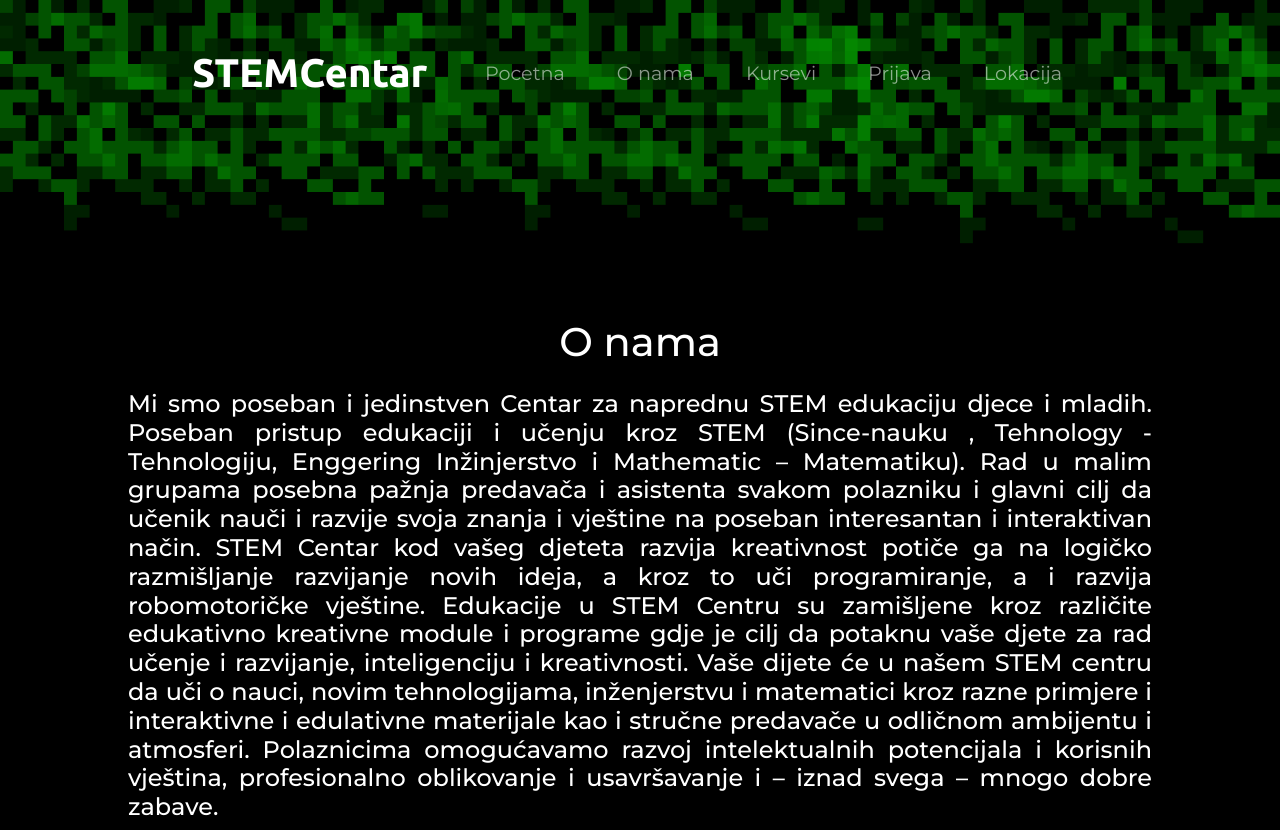
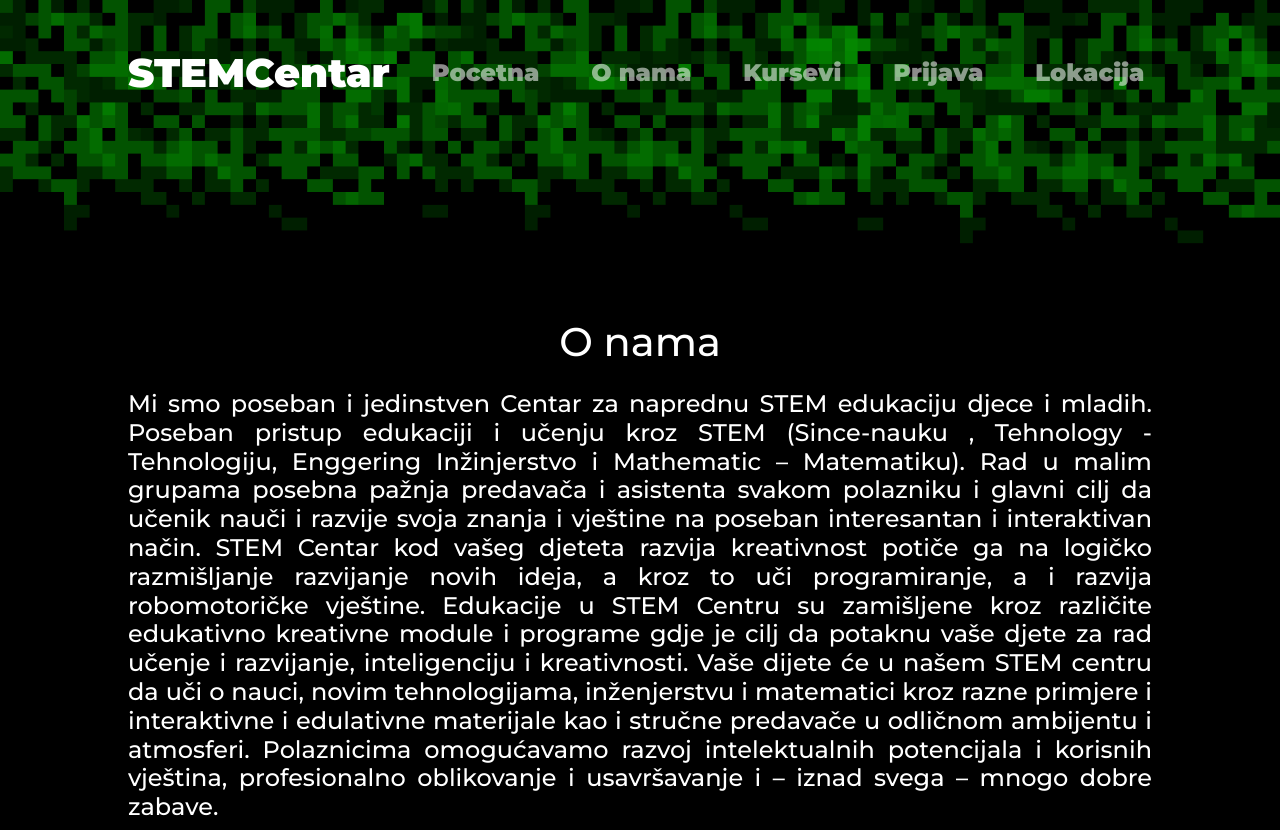
Before and after one commit to mujketa/STEMCentar, a plain HTML site: page aboutUs.html in a window 1280 px wide. Drawn offline with nearby package versions, Linux system fonts and the light colour scheme.

Commit message:
Fixed navbar

```diff
--- a/aboutUs.css
+++ b/aboutUs.css
@@ -37,13 +37,13 @@ p{
 
 }
 .container-fluid{
-    padding: 3% 15% 7%;
+    padding: 3% 10% 7%;
 
 }
 
 /* Navbar*/
 .navbar-brand{
-    font-family: "Ubuntu";
+    font-family: 'Montserrat';
     font-size: 2.5rem;
     font-weight: bold;
 }
@@ -57,7 +57,10 @@ p{
     padding: 0 18px;
 }
 .nav-link{
-    font-size: 1.2rem;
+    font-family: 'Montserrat'!important;
+  font-size: 1.5rem !important;
+  font-weight: bold;
+  white-space: nowrap;
 }
 .navbar-nav{
     align-items: flex-end;
--- a/styles.css
+++ b/styles.css
@@ -8,6 +8,7 @@
 body{
     font-family: "Montserrat";
     overflow-x: hidden;
+    background-color: #000;
 }
 
 /* Headings*/
@@ -36,7 +37,7 @@ p{
 /* Title */
 #title{
     background-image: url(/images/pozadina.png);
-    background-repeat:round;
+    background-repeat: no-repeat;
     position:relative;
     color: #fff;
     /* padding-bottom: 11%; */
@@ -215,6 +216,7 @@ transform: translateX(0%); /* Jako bitno za carousel animaciju */
     background-image:url(images/pozadinaflipped.png);
     background-repeat: no-repeat;
     background-size: cover;
+
 }
 .form-holder {
     display: flex;
```
Also changed, not shown: images/pozadinaflipped.png.
